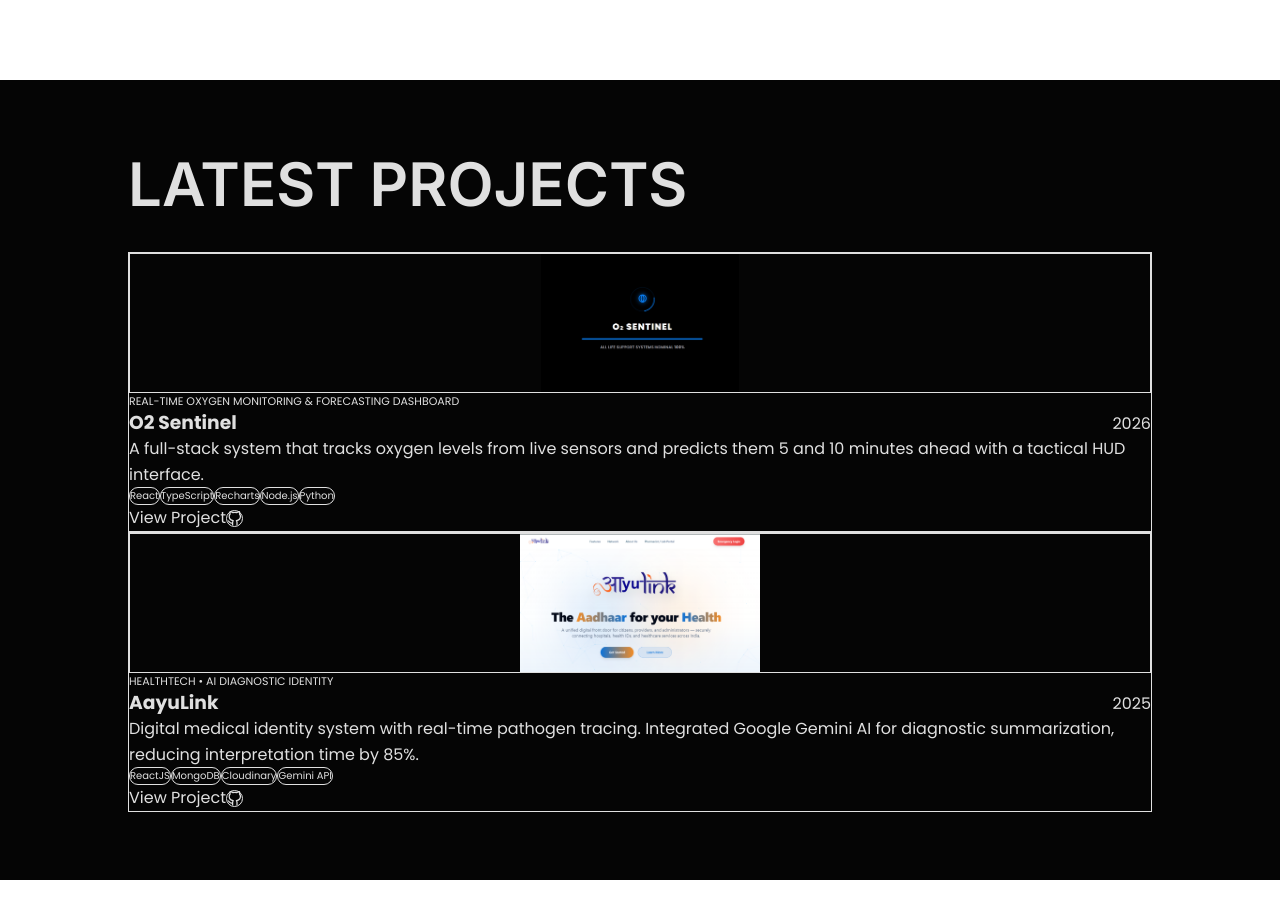
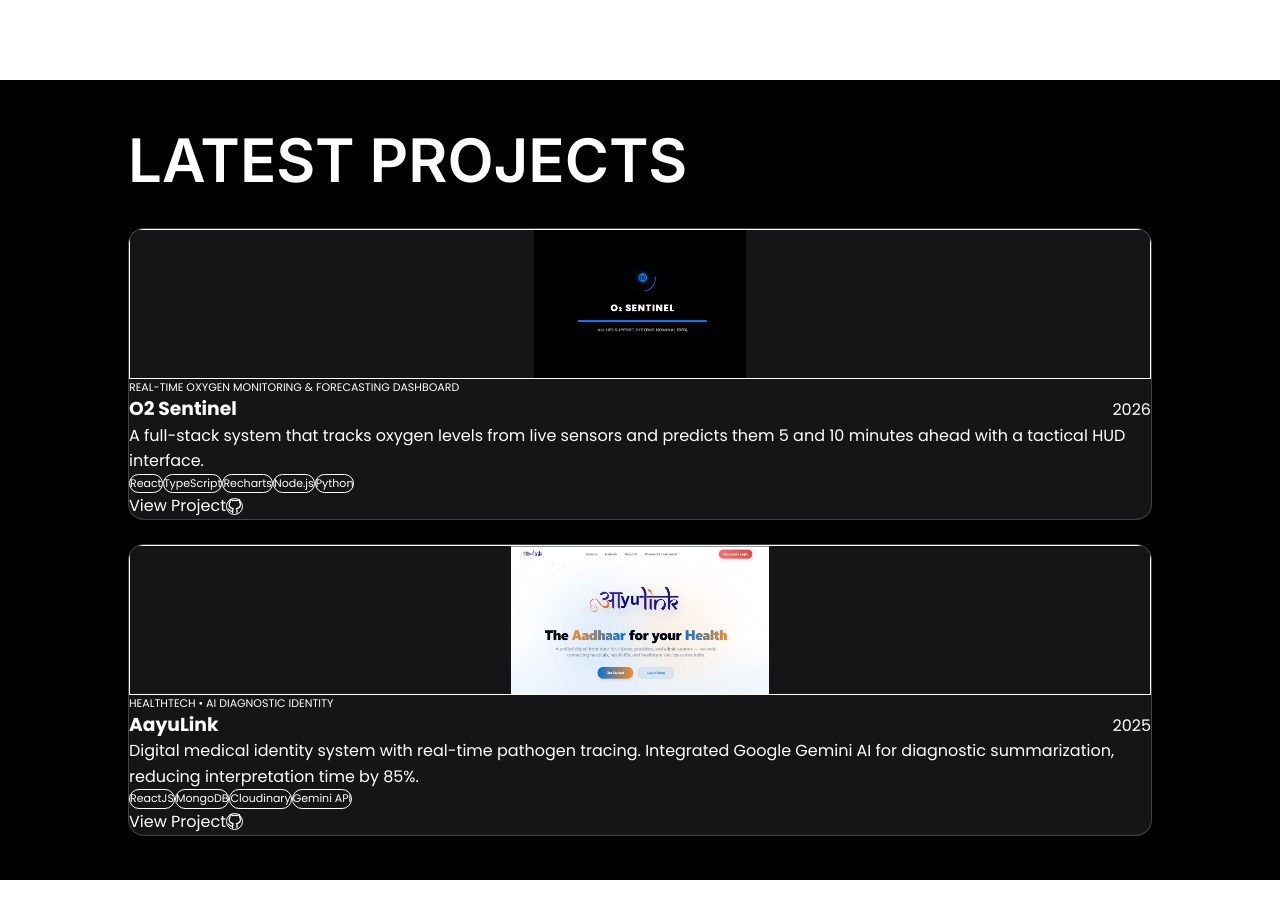
Before and after one commit to sheelakansha/akansha-portfolio, a React (Vite) app in the folder frontend/: page / in a window 1280 px wide. Shown: the part 1520-2438 px from the top of the page. Built offline with nearby package versions, Linux system fonts and the light colour scheme.

Commit message:
Force explicit 2-column horizontal project box layout with image top and description below

```diff
--- a/frontend/src/components/Projects.jsx
+++ b/frontend/src/components/Projects.jsx
@@ -5,45 +5,32 @@ import aayulinkImg from '../assets/aayulink.png';
 
 /**
  * Projects Component
- * Full-screen section (100vh) displaying two distinct project boxes side-by-side:
- * Left Box: O2 Sentinel | Right Box: AayuLink
- * Image placed at the top of each box with description & details positioned below.
+ * Full-screen section (100vh) displaying two distinct horizontal project boxes side-by-side:
+ *  - Left Box: O2 Sentinel
+ *  - Right Box: AayuLink
+ *  - Image on top, Description & details below
  */
 const Projects = () => {
-    const projects = [
-        {
+    const o2Sentinel = {
         title: "O2 Sentinel",
         category: "Real-Time Oxygen Monitoring & Forecasting Dashboard",
         year: "2026",
         description: "A full-stack system that tracks oxygen levels from live sensors and predicts them 5 and 10 minutes ahead with a tactical HUD interface.",
         techStack: ["React", "TypeScript", "Recharts", "Node.js", "Python"],
         image: o2SentinelImg,
-            imageColor: "#000000",
         link: "https://o2-monitoring.vercel.app/",
         github: "https://github.com/sheelakansha"
-        },
-        {
+    };
+
+    const aayuLink = {
         title: "AayuLink",
         category: "HealthTech • AI Diagnostic Identity",
         year: "2025",
         description: "Digital medical identity system with real-time pathogen tracing. Integrated Google Gemini AI for diagnostic summarization, reducing interpretation time by 85%.",
         techStack: ["ReactJS", "MongoDB", "Cloudinary", "Gemini API"],
         image: aayulinkImg,
-            imageColor: "#ffffff",
         link: "https://sih-2025-aayulink.vercel.app/",
         github: "https://github.com/sheelakansha"
-        }
-    ];
-
-    const containerVariants = {
-        hidden: { opacity: 0 },
-        visible: {
-            opacity: 1,
-            transition: {
-                staggerChildren: 0.18,
-                delayChildren: 0.08,
-            },
-        },
     };
 
     const cardVariants = {
@@ -59,9 +46,10 @@ const Projects = () => {
         <section
             id="projects"
             className="relative w-full h-screen max-h-screen bg-black text-white flex flex-col justify-center items-center overflow-hidden px-6 sm:px-12 md:px-16 lg:px-24 py-6 md:py-10 select-none"
+            style={{ backgroundColor: '#000000', color: '#ffffff' }}
         >
             <div className="w-full max-w-6xl mx-auto flex flex-col items-start justify-center my-auto">
-                {/* SECTION HEADER (Left-aligned, 60px size, bold uppercase) */}
+                {/* SECTION HEADER: LATEST PROJECTS (Left-aligned, 60px bold uppercase) */}
                 <motion.div
                     className="w-full mb-4 md:mb-6 text-left"
                     initial={{ opacity: 0, y: -15 }}
@@ -71,82 +59,81 @@ const Projects = () => {
                 >
                     <h2
                         className="text-[38px] sm:text-[48px] md:text-[60px] font-bold uppercase tracking-tight text-white text-left m-0 p-0"
-                        style={{ fontFamily: 'Inter, sans-serif', fontSize: '60px', fontWeight: 700, textTransform: 'uppercase' }}
+                        style={{ fontFamily: 'Inter, sans-serif', fontSize: '60px', fontWeight: 700, textTransform: 'uppercase', color: '#ffffff' }}
                     >
                         LATEST PROJECTS
                     </h2>
                 </motion.div>
 
-                {/* TWO HORIZONTAL PROJECT BOXES (Left Box: O2 Sentinel | Right Box: AayuLink) */}
+                {/* TWO HORIZONTAL PROJECT BOXES (Side by Side Grid) */}
+                <div
+                    className="w-full grid grid-cols-1 md:grid-cols-2 gap-6 items-stretch"
+                    style={{ display: 'grid', gap: '24px' }}
+                >
+                    {/* LEFT BOX: O2 SENTINEL */}
                     <motion.div
-                    className="w-full grid grid-cols-1 md:grid-cols-2 gap-5 lg:gap-7 items-stretch"
-                    variants={containerVariants}
+                        variants={cardVariants}
                         initial="hidden"
                         whileInView="visible"
                         viewport={{ once: true, amount: 0.3 }}
-                >
-                    {projects.map((project, index) => (
-                        <motion.div
-                            key={index}
-                            variants={cardVariants}
                         whileHover={{ y: -4 }}
                         transition={{ type: "spring", stiffness: 220, damping: 20 }}
-                            className="bg-zinc-900/80 border border-white/15 rounded-2xl p-5 lg:p-6 backdrop-blur-md flex flex-col justify-between hover:border-white/40 transition-colors duration-300 shadow-2xl overflow-hidden"
+                        className="bg-zinc-900/90 border border-white/20 rounded-2xl p-5 md:p-6 backdrop-blur-md flex flex-col justify-between hover:border-white/50 transition-colors duration-300 shadow-2xl overflow-hidden"
+                        style={{ background: 'rgba(24, 24, 27, 0.9)', border: '1px solid rgba(255, 255, 255, 0.2)', borderRadius: '16px' }}
                     >
-                            {/* Project Image Box at Top (Clickable) */}
+                        {/* Image at Top */}
                         <a
-                                href={project.link}
+                            href={o2Sentinel.link}
                             target="_blank"
                             rel="noopener noreferrer"
-                                className="w-full h-[140px] sm:h-[160px] lg:h-[175px] rounded-xl overflow-hidden bg-black mb-4 block group cursor-pointer border border-white/10 flex items-center justify-center"
-                                aria-label={`Open ${project.title}`}
+                            className="w-full h-[150px] sm:h-[170px] rounded-xl overflow-hidden bg-black mb-4 block group cursor-pointer border border-white/10 flex items-center justify-center"
+                            aria-label={`Open ${o2Sentinel.title}`}
                         >
                             <img
-                                    src={project.image}
-                                    alt={project.title}
+                                src={o2Sentinel.image}
+                                alt={o2Sentinel.title}
                                 className="w-full h-full object-contain bg-black group-hover:scale-105 transition-transform duration-500 ease-out"
                             />
                         </a>
 
-                            {/* Details & Description Below Image */}
-                            <div className="flex flex-col flex-1 justify-between">
+                        {/* Description Below Image */}
+                        <div className="flex flex-col flex-1 justify-between text-left">
                             <div>
                                 <span className="text-[11px] font-bold text-violet-400 uppercase tracking-widest block mb-1">
-                                        {project.category}
+                                    {o2Sentinel.category}
                                 </span>
 
                                 <div className="flex justify-between items-baseline mb-2">
-                                        <h3 className="text-lg sm:text-xl font-bold text-white">
-                                            {project.title}
+                                    <h3 className="text-xl sm:text-2xl font-bold text-white">
+                                        {o2Sentinel.title}
                                     </h3>
-                                        <span className="text-xs font-semibold text-zinc-500">
-                                            {project.year}
+                                    <span className="text-xs font-semibold text-zinc-400">
+                                        {o2Sentinel.year}
                                     </span>
                                 </div>
 
-                                    {/* Description below image */}
-                                    <p className="text-xs sm:text-sm text-zinc-400 leading-relaxed mb-4">
-                                        {project.description}
+                                <p className="text-xs sm:text-sm text-zinc-300 leading-relaxed mb-4">
+                                    {o2Sentinel.description}
                                 </p>
                             </div>
 
                             <div>
-                                    {/* Tech Stack Pills */}
+                                {/* Tech Stack */}
                                 <div className="flex flex-wrap gap-1.5 mb-4">
-                                        {project.techStack.map((tech, i) => (
+                                    {o2Sentinel.techStack.map((tech, i) => (
                                         <span
                                             key={i}
-                                                className="px-2 py-0.5 bg-white/5 border border-white/10 rounded-full text-[10px] sm:text-[11px] text-zinc-300"
+                                            className="px-2.5 py-0.5 bg-white/10 border border-white/15 rounded-full text-[11px] text-zinc-200"
                                         >
                                             {tech}
                                         </span>
                                     ))}
                                 </div>
 
-                                    {/* Action Links */}
-                                    <div className="flex items-center gap-2.5">
+                                {/* Action Buttons */}
+                                <div className="flex items-center gap-3">
                                     <a
-                                            href={project.link}
+                                        href={o2Sentinel.link}
                                         target="_blank"
                                         rel="noopener noreferrer"
                                         className="px-4 py-1.5 bg-white text-black font-semibold rounded-full text-xs hover:bg-zinc-200 transition-colors duration-200"
@@ -154,10 +141,10 @@ const Projects = () => {
                                         View Project
                                     </a>
                                     <a
-                                            href={project.github}
+                                        href={o2Sentinel.github}
                                         target="_blank"
                                         rel="noopener noreferrer"
-                                            className="w-8 h-8 rounded-full bg-white/5 border border-white/10 flex items-center justify-center text-white hover:bg-white/15 transition-colors duration-200"
+                                        className="w-8 h-8 rounded-full bg-white/10 border border-white/20 flex items-center justify-center text-white hover:bg-white/25 transition-colors duration-200"
                                         aria-label="GitHub Repo"
                                     >
                                         <svg xmlns="http://www.w3.org/2000/svg" width="15" height="15" viewBox="0 0 24 24" fill="none" stroke="currentColor" strokeWidth="2" strokeLinecap="round" strokeLinejoin="round"><path d="M9 19c-5 1.5-5-2.5-7-3m14 6v-3.87a3.37 3.37 0 0 0-.94-2.61c3.14-.35 6.44-1.54 6.44-7A5.44 5.44 0 0 0 20 4.77 5.07 5.07 0 0 0 19.91 1S18.73.65 16 2.48a13.38 13.38 0 0 0-7 0C6.27.65 5.09 1 5.09 1A5.07 5.07 0 0 0 5 4.77a5.44 5.44 0 0 0-1.5 3.78c0 5.42 3.3 6.61 6.44 7A3.37 3.37 0 0 0 9 18.13V22"></path></svg>
@@ -166,8 +153,91 @@ const Projects = () => {
                             </div>
                         </div>
                     </motion.div>
+
+                    {/* RIGHT BOX: AAYULINK */}
+                    <motion.div
+                        variants={cardVariants}
+                        initial="hidden"
+                        whileInView="visible"
+                        viewport={{ once: true, amount: 0.3 }}
+                        whileHover={{ y: -4 }}
+                        transition={{ type: "spring", stiffness: 220, damping: 20 }}
+                        className="bg-zinc-900/90 border border-white/20 rounded-2xl p-5 md:p-6 backdrop-blur-md flex flex-col justify-between hover:border-white/50 transition-colors duration-300 shadow-2xl overflow-hidden"
+                        style={{ background: 'rgba(24, 24, 27, 0.9)', border: '1px solid rgba(255, 255, 255, 0.2)', borderRadius: '16px' }}
+                    >
+                        {/* Image at Top */}
+                        <a
+                            href={aayuLink.link}
+                            target="_blank"
+                            rel="noopener noreferrer"
+                            className="w-full h-[150px] sm:h-[170px] rounded-xl overflow-hidden bg-black mb-4 block group cursor-pointer border border-white/10 flex items-center justify-center"
+                            aria-label={`Open ${aayuLink.title}`}
+                        >
+                            <img
+                                src={aayuLink.image}
+                                alt={aayuLink.title}
+                                className="w-full h-full object-contain bg-black group-hover:scale-105 transition-transform duration-500 ease-out"
+                            />
+                        </a>
+
+                        {/* Description Below Image */}
+                        <div className="flex flex-col flex-1 justify-between text-left">
+                            <div>
+                                <span className="text-[11px] font-bold text-violet-400 uppercase tracking-widest block mb-1">
+                                    {aayuLink.category}
+                                </span>
+
+                                <div className="flex justify-between items-baseline mb-2">
+                                    <h3 className="text-xl sm:text-2xl font-bold text-white">
+                                        {aayuLink.title}
+                                    </h3>
+                                    <span className="text-xs font-semibold text-zinc-400">
+                                        {aayuLink.year}
+                                    </span>
+                                </div>
+
+                                <p className="text-xs sm:text-sm text-zinc-300 leading-relaxed mb-4">
+                                    {aayuLink.description}
+                                </p>
+                            </div>
+
+                            <div>
+                                {/* Tech Stack */}
+                                <div className="flex flex-wrap gap-1.5 mb-4">
+                                    {aayuLink.techStack.map((tech, i) => (
+                                        <span
+                                            key={i}
+                                            className="px-2.5 py-0.5 bg-white/10 border border-white/15 rounded-full text-[11px] text-zinc-200"
+                                        >
+                                            {tech}
+                                        </span>
                                     ))}
+                                </div>
+
+                                {/* Action Buttons */}
+                                <div className="flex items-center gap-3">
+                                    <a
+                                        href={aayuLink.link}
+                                        target="_blank"
+                                        rel="noopener noreferrer"
+                                        className="px-4 py-1.5 bg-white text-black font-semibold rounded-full text-xs hover:bg-zinc-200 transition-colors duration-200"
+                                    >
+                                        View Project
+                                    </a>
+                                    <a
+                                        href={aayuLink.github}
+                                        target="_blank"
+                                        rel="noopener noreferrer"
+                                        className="w-8 h-8 rounded-full bg-white/10 border border-white/20 flex items-center justify-center text-white hover:bg-white/25 transition-colors duration-200"
+                                        aria-label="GitHub Repo"
+                                    >
+                                        <svg xmlns="http://www.w3.org/2000/svg" width="15" height="15" viewBox="0 0 24 24" fill="none" stroke="currentColor" strokeWidth="2" strokeLinecap="round" strokeLinejoin="round"><path d="M9 19c-5 1.5-5-2.5-7-3m14 6v-3.87a3.37 3.37 0 0 0-.94-2.61c3.14-.35 6.44-1.54 6.44-7A5.44 5.44 0 0 0 20 4.77 5.07 5.07 0 0 0 19.91 1S18.73.65 16 2.48a13.38 13.38 0 0 0-7 0C6.27.65 5.09 1 5.09 1A5.07 5.07 0 0 0 5 4.77a5.44 5.44 0 0 0-1.5 3.78c0 5.42 3.3 6.61 6.44 7A3.37 3.37 0 0 0 9 18.13V22"></path></svg>
+                                    </a>
+                                </div>
+                            </div>
+                        </div>
                     </motion.div>
+                </div>
             </div>
         </section>
     );
```
Also changed, not shown: 1 other file (tests, documents, lock files or other folders). Lines whose indentation alone changed are shown as unchanged.
